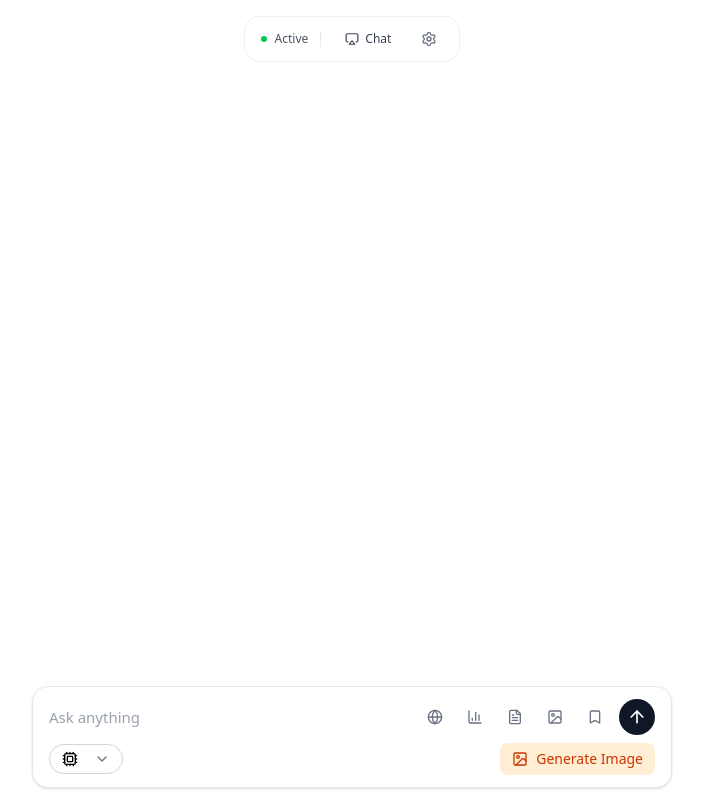
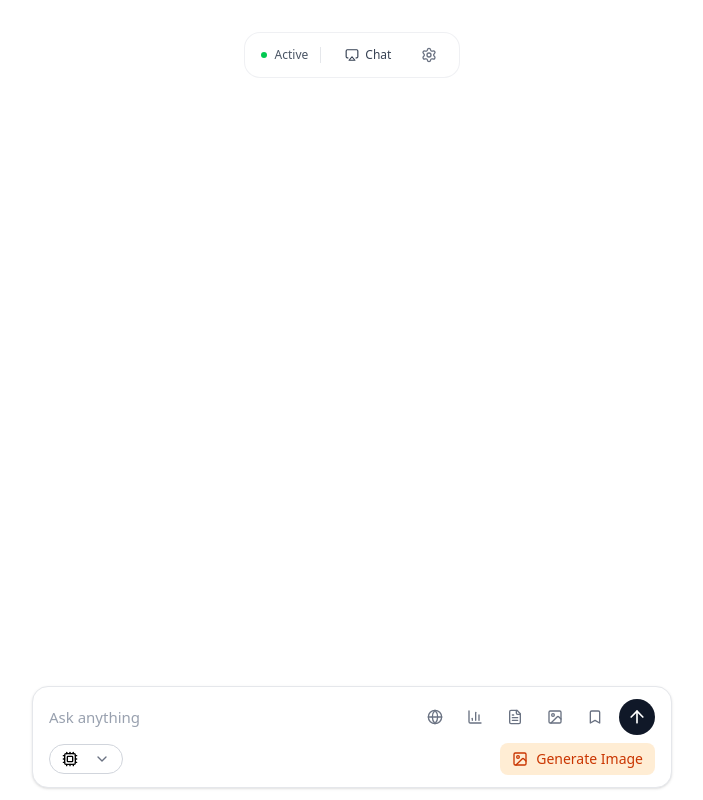
Before and after one commit to mizurex/turfex, a React (Vite) app in the folder turfex/Client/: page / in a window 1280 px wide. Shown: the whole page, without its empty margins (288-991 px from the left). Built offline with nearby package versions, Linux system fonts and the light colour scheme.

Commit message:
small fix

```diff
--- a/turfex/Client/src/pages/Chat.jsx
+++ b/turfex/Client/src/pages/Chat.jsx
@@ -101,7 +101,7 @@ const Chat = () => {
   return (
     <div className="min-h-screen bg-white text-black flex flex-col">
 
-    <div className="flex items-center justify-between px-4 py-2 bg-white/80 backdrop-blur-sm border border-gray-200/60 rounded-2xl mx-auto w-fit mt-4  transition-all duration-200 ">
+    <div className="flex items-center fixed top-4 left-0 right-0 justify-between px-4 py-2 bg-white/80 backdrop-blur-sm border border-gray-200/60 rounded-2xl mx-auto w-fit mt-4  transition-all duration-200 ">
       <div className="flex items-center gap-3">
         <div className="flex items-center gap-2">
           <span className="inline-block w-1.5 h-1.5 rounded-full bg-green-500 animate-pulse"></span>
@@ -234,7 +234,7 @@ const Chat = () => {
         </div>
       </div>
     )}
-    <div ref={scrollRef} className={`flex-1 w-full flex justify-center px-4 sm:px-6 lg:px-8 overflow-y-auto scroll-smooth custom-scrollbar`}>
+    <div ref={scrollRef} className={`flex-1 w-full flex justify-center px-4 sm:px-6 lg:px-8 overflow-y-auto scroll-smooth custom-scrollbar pt-10`}>
       <div className="w-full sm:w-[90%] lg:w-1/2 py-8 pb-40 space-y-6">
 
           <ChatResponse
```
